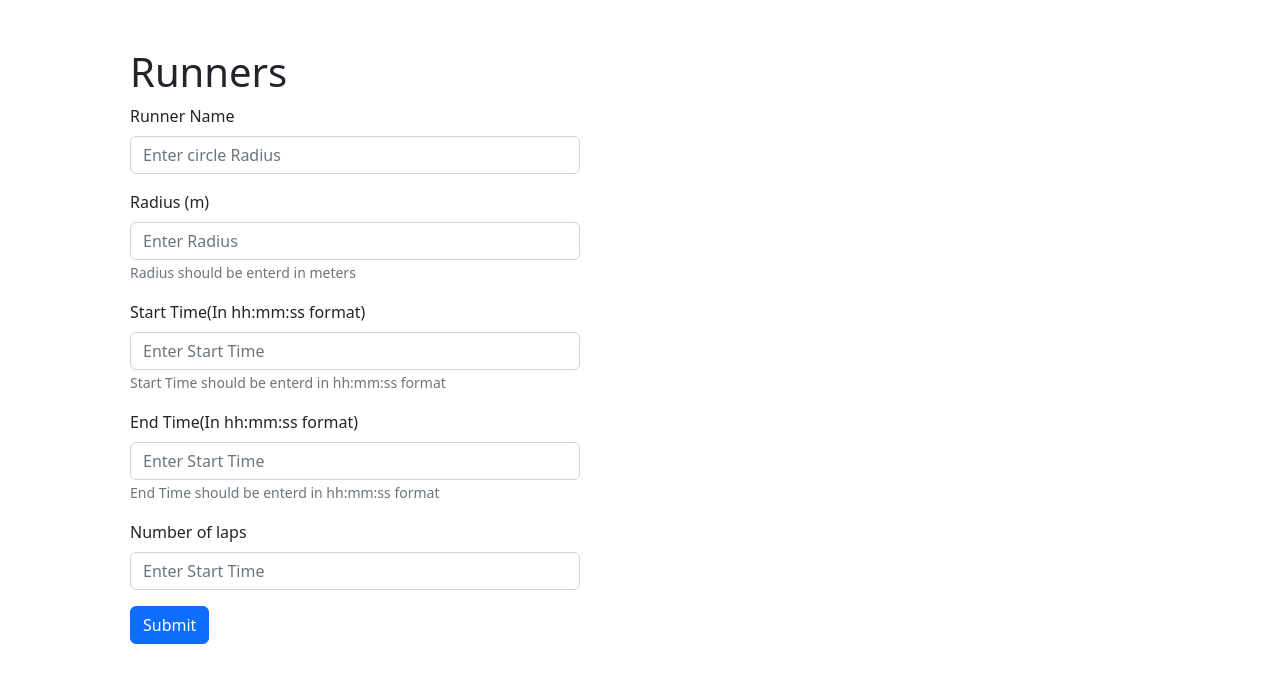
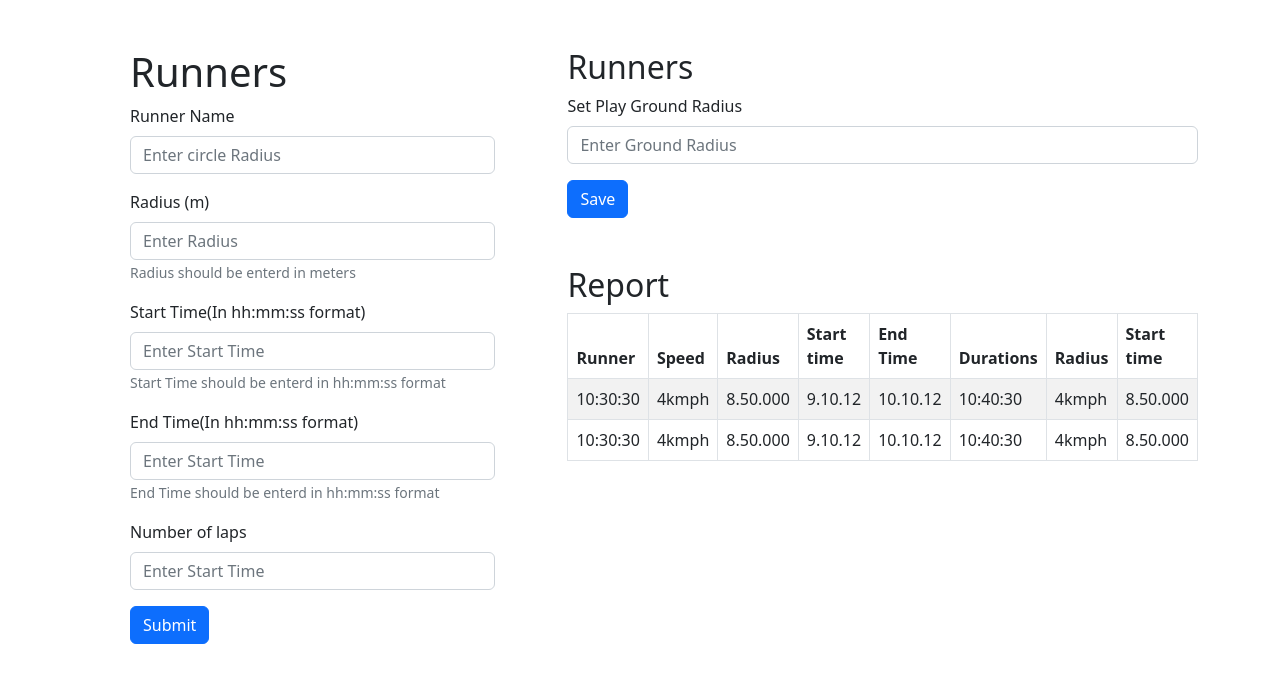
Before and after one commit to Neeka0909/React-01, a React (Create React App) app in the folder runners/: page / in a window 1280 px wide. Shown: the top 682 px of the page. Built offline with nearby package versions, Linux system fonts and the light colour scheme.

Commit message:
Create Form

```diff
--- a/runners/src/App.js
+++ b/runners/src/App.js
@@ -6,6 +6,7 @@ import Form from 'react-bootstrap/Form'
 import Container from 'react-bootstrap/Container';
 import Row from 'react-bootstrap/Row';
 import Col from 'react-bootstrap/Col';
+import Table from 'react-bootstrap/Table';
 
 
 function App() {
@@ -14,7 +15,7 @@ function App() {
       <Row>
         <Col>
           <Form className="m-5">
-            <h1>Runners</h1>
+            <h1 className="mb-">Runners</h1>
             <Form.Group className="mb-3" controlId="formBasicEmail">
               <Form.Label>Runner Name</Form.Label>
               <Form.Control type="text" placeholder="Enter circle Radius" />
@@ -54,9 +55,67 @@ function App() {
 
           </Form>
         </Col>
-        <Col></Col>
-      </Row>
-    </Container>
+        <Col>
+          <Row>
+            <Form className="mt-5">
+              <h2>Runners</h2>
+              <Form.Group className="mb-3" >
+                <Form.Label>Set Play Ground Radius</Form.Label>
+                <Form.Control type="number" placeholder="Enter Ground Radius" />
+              </Form.Group>
+
+              <Button variant="primary" type="submit" className="float-right">
+                Save
+              </Button>
+            </Form>
+          </Row>
+          <Row>
+            <Container className="mt-5">
+              <h2>Report</h2>
+              <Table striped bordered hover>
+                <thead>
+                  <tr>
+                    <th>Runner</th>
+                    <th>Speed</th>
+                    <th>Radius</th>
+                    <th>Start time</th>
+                    <th>End Time</th>
+                    <th>Durations</th>
+                    <th>Radius</th>
+                    <th>Start time</th>
+                  </tr>
+                </thead>
+                <tbody>
+                  <tr>
+                    <td>10:30:30</td>
+                    <td>4kmph</td>
+                    <td>8.50.000</td>
+                    <td>9.10.12</td>
+                    <td>10.10.12</td>
+                    <td>10:40:30</td>
+                    <td>4kmph</td>
+                    <td>8.50.000</td>
+                  </tr>
+                  <tr>
+                    <td>10:30:30</td>
+                    <td>4kmph</td>
+                    <td>8.50.000</td>
+                    <td>9.10.12</td>
+                    <td>10.10.12</td>
+                    <td>10:40:30</td>
+                    <td>4kmph</td>
+                    <td>8.50.000</td>
+                  </tr>
+
+
+                </tbody>
+              </Table>
+            </Container>
+          </Row>
+
+        </Col>
+      </Row >
+    </Container >
   );
 }
 
```
